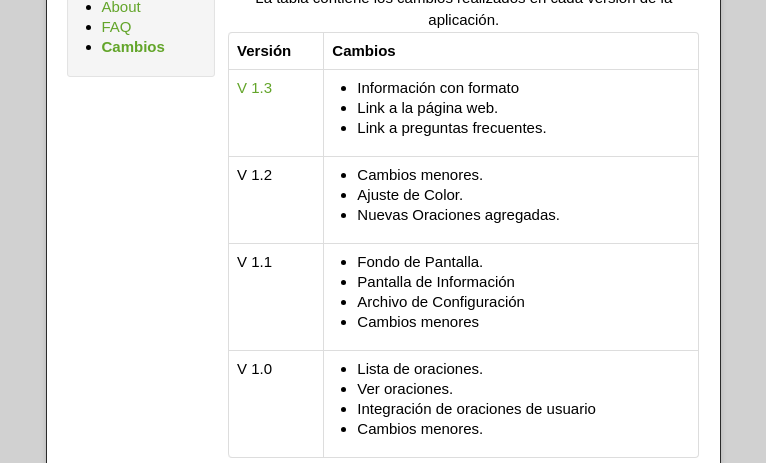
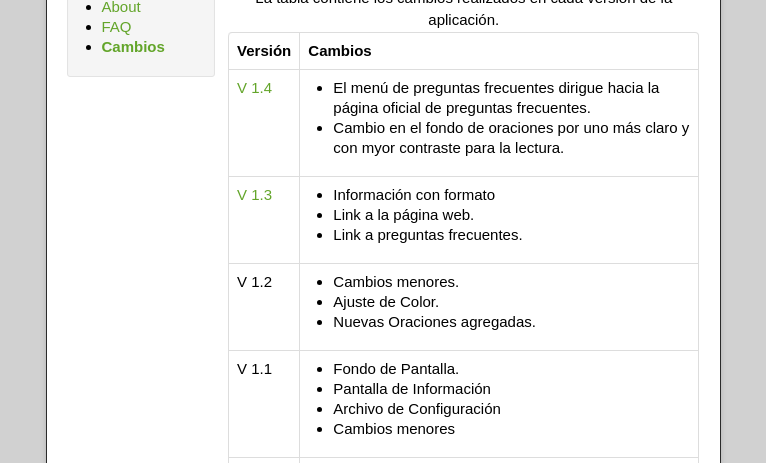
Before and after one commit to nfloresv/CatholicPrayers_deprecated, a plain HTML site: page changelog.html in a window 1280 px wide. Shown: the part 330-793 px from the top of the page, without its empty margins (257-1023 px from the left). Drawn offline with nearby package versions, Linux system fonts and the light colour scheme.

Commit message:
Cambios en changelog
Agrege nueva version de codigo con sus cambios respectivos

```diff
--- a/changelog.html
+++ b/changelog.html
@@ -58,6 +58,15 @@
                                     </tr>
                                 </thead>
                                 <tbody>
+                                    <tr>
+                                        <td><a href="apps/CatholicPrayers_v14.apk">V 1.4</a></td>
+                                        <td>
+                                            <ul>
+                                                <li>El menú de preguntas frecuentes dirigue hacia la página oficial de preguntas frecuentes.</li>
+                                                <li>Cambio en el fondo de oraciones por uno más claro y con myor contraste para la lectura.</li>
+                                            </ul>
+                                        </td>
+                                    </tr>
                                     <tr>
                                         <td><a href="apps/CatholicPrayers_v13.apk">V 1.3</a></td>
                                         <td>
```
Also changed, not shown: 1 other file.
